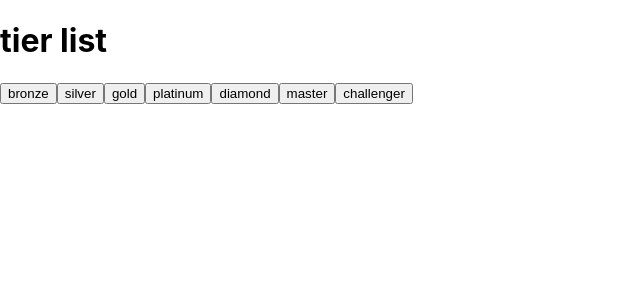
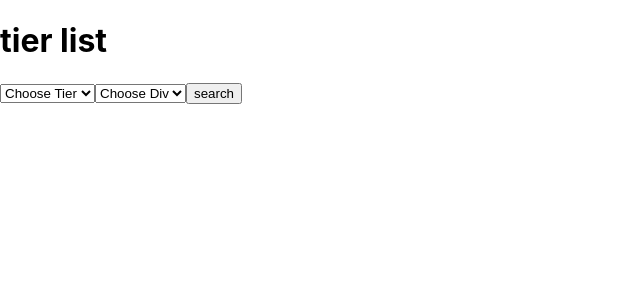
Before and after one commit to elizhang227/league-of-friends, a React (Create React App) app in the folder lol-client/: page /tier in a window 1280 px wide. Shown: the top 300 px of the page, without its empty margins (0-640 px from the left). Built offline with nearby package versions, Linux system fonts and the light colour scheme.

Commit message:
added placeholder for select boxes and changed it so it accurately shows list from specific rank/division

```diff
--- a/lol-client/src/App.js
+++ b/lol-client/src/App.js
@@ -11,7 +11,7 @@ function App() {
       <Router>
         <Route path='/' exact component={CandidatesList} />
         <Route path='/tier' component={ChooseTier} />
-        <Route path='/test/:rank?' component={ApiList} />
+        <Route path='/test/:rank?/:division?' component={ApiList} />
       </Router>
     </div>
   );
--- a/lol-client/src/components/apiList.js
+++ b/lol-client/src/components/apiList.js
@@ -14,10 +14,11 @@ class ApiList extends Component {
     }
 
     loadData = async () => {
-        //console.log('this is params', this.props.match.params.rank)
-        const rank = this.props.match.params.rank
+        console.log('hi there', this.props)
+        const rank = this.props.match.params.rank;
+        const division = this.props.match.params.division;
         const proxyurl = "https://cors-anywhere.herokuapp.com/";
-        const url = `https://na1.api.riotgames.com/lol/league/v4/entries/RANKED_SOLO_5x5/${rank}/I?page=1&api_key=RGAPI-686d668b-4395-44dd-8248-b63265a75ae5`;
+        const url = `https://na1.api.riotgames.com/lol/league/v4/entries/RANKED_SOLO_5x5/${rank}/${division}?page=1&api_key=RGAPI-2d6c539c-756d-44e3-a755-0056a0635ba2`;
         const response = await fetch(proxyurl + url);
         const data = response.json();
         return data
--- a/lol-client/src/components/chooseTier.js
+++ b/lol-client/src/components/chooseTier.js
@@ -3,30 +3,53 @@ import { Link, Redirect } from 'react-router-dom';
 
 class ChooseTier extends Component {
     state = {
-        tier: ''
+        tier: '',
+        division: ''
     }
 
-    handleClick = async (e) => {
-        let innerHTML = e.target.innerHTML;
-        let rank = innerHTML.toUpperCase();
+    handleTierClick = async (e) => {
+        console.log(e.target.value)
+        let value = e.target.value;
+        let rank = value.toUpperCase();
         this.setState({
             tier: rank
         })
     }
 
+    handleDivisionClick = async (e) => {
+        console.log(e.target.value)
+        let division = e.target.value;
+        this.setState({
+            division: division
+        })
+    }
+
     render() {
-        const { tier } = this.state
+        const { tier, division } = this.state
         return (
             <div>
                 <h1>tier list</h1>
-                <button onClick={(e) => this.handleClick(e)}>bronze</button>
-                <button onClick={(e) => this.handleClick(e)}>silver</button>
-                <button onClick={(e) => this.handleClick(e)}>gold</button>
-                <button onClick={(e) => this.handleClick(e)}>platinum</button>
-                <button onClick={(e) => this.handleClick(e)}>diamond</button>
-                <button onClick={(e) => this.handleClick(e)}>master</button>
-                <button onClick={(e) => this.handleClick(e)}>challenger</button>
-                {(!!tier) ? <Redirect to={`/test/${tier}`} /> : ''}
+                <form action={`/test/${tier}/${division}`}>
+                    <select id='tier' onChange={(e) => this.handleTierClick(e)}>
+                        <option label='Choose Tier' selected disabled='disabled'/>
+                        <option label='Bronze' value='Bronze' />
+                        <option label='Silver' value='Silver' />
+                        <option label='Gold' value='Gold' />
+                        <option label='Platinum' value='Platinum' />
+                        <option label='Diamond' value='Diamond' />
+                        <option label='Master' value='Master' />
+                        <option label='Challenger' value='Challenger' />
+                    </select>
+                    <select id='division' onChange={(e) => this.handleDivisionClick(e)}>
+                        <option label='Choose Div' selected disabled='disabled'/>
+                        <option label='I' value='I' />
+                        <option label='II' value='II' />
+                        <option label='III' value='III' />
+                        <option label='IV' value='IV' />
+                    </select>
+                    {/* {(!!tier && !!division) ? <Redirect to={`/test/${tier}`} /> : ''} */}
+                    <button type='submit'>search</button>
+                </form>
             </div>
         )
     }
```
